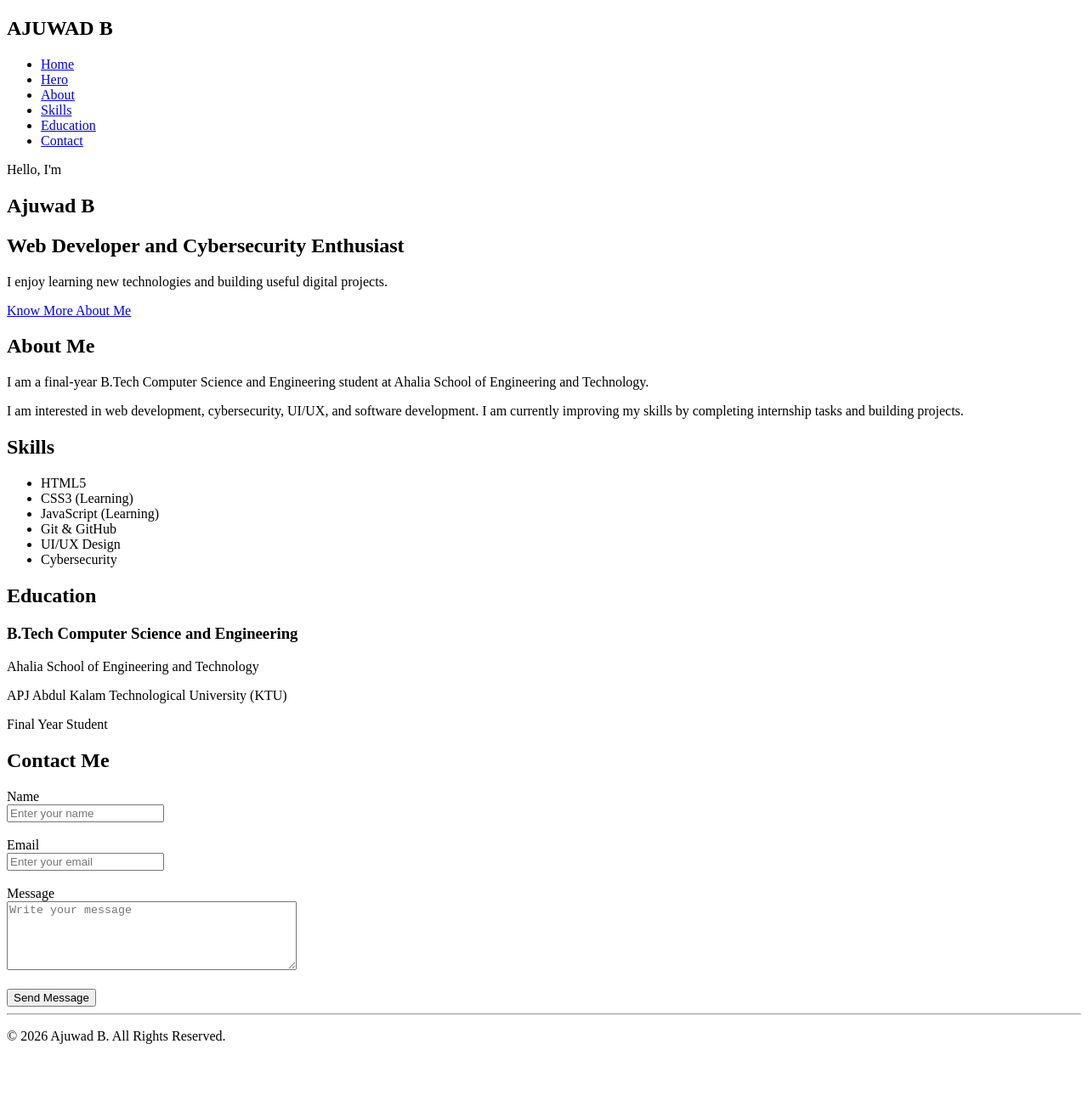
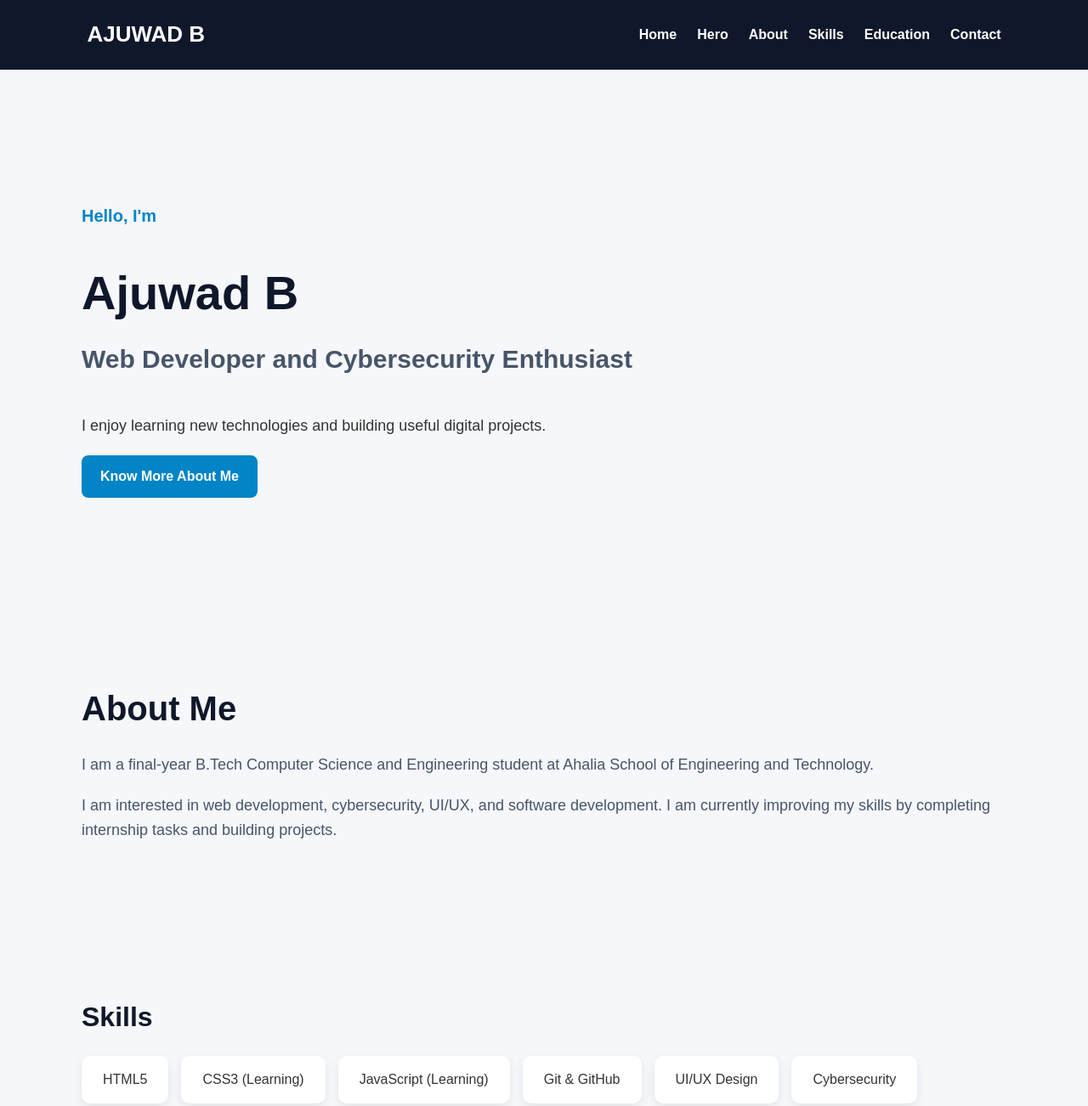
Before and after one commit to ajuwad/Codomax-Internship-Web-Development, a plain HTML site: page index.html in a window 1280 px wide. Shown: the top 1302 px of the page at 85% size. Before the commit the page ends 1245 px from the top, so only its background shows below. Drawn offline with Linux system fonts and the light colour scheme.

Commit message:
Day 4: Styled portfolio with typography colors spacing buttons and layout

```diff
--- a/index.html
+++ b/index.html
@@ -5,6 +5,8 @@
     <meta charset="UTF-8">
     <meta name="viewport" content="width=device-width, initial-scale=1.0">
     <title>Ajuwad Portfolio</title>
+
+    <link rel="stylesheet" href="style.css">
 </head>
 
 <body>
--- a/style.css
+++ b/style.css
@@ -0,0 +1,285 @@
+* {
+    margin: 0;
+    padding: 0;
+    box-sizing: border-box;
+}
+
+body {
+    font-family: Arial, sans-serif;
+    line-height: 1.6;
+    background-color: #f4f7fb;
+    color: #1f2937;
+}
+header {
+    background-color: #0f172a;
+    color: white;
+    padding: 20px 8%;
+}
+
+nav {
+    display: flex;
+    justify-content: space-between;
+    align-items: center;
+}
+
+nav h2 {
+    font-size: 26px;
+}
+
+nav ul {
+    display: flex;
+    gap: 24px;
+    list-style: none;
+}
+
+nav a {
+    color: white;
+    text-decoration: none;
+    font-weight: bold;
+}
+
+nav a:hover {
+    color: #38bdf8;
+}
+main {
+    width: 85%;
+    max-width: 1100px;
+    margin: auto;
+}
+
+section {
+    padding: 70px 0;
+}
+
+section h2 {
+    font-size: 32px;
+    margin-bottom: 20px;
+    color: #0f172a;
+}
+#hero {
+    min-height: 80vh;
+    display: flex;
+    flex-direction: column;
+    justify-content: center;
+}
+
+#hero p:first-child {
+    font-size: 20px;
+    color: #0284c7;
+    font-weight: bold;
+}
+
+#hero h1 {
+    font-size: 56px;
+    margin: 10px 0;
+    color: #0f172a;
+}
+
+#hero h2 {
+    font-size: 30px;
+    color: #475569;
+}
+
+#hero p {
+    max-width: 650px;
+    margin: 20px 0;
+    font-size: 18px;
+}
+
+#hero a {
+    display: inline-block;
+    width: fit-content;
+    padding: 12px 22px;
+    background-color: #0284c7;
+    color: white;
+    text-decoration: none;
+    border-radius: 8px;
+    font-weight: bold;
+}
+
+#hero a:hover {
+    background-color: #0369a1;
+}
+#skills ul {
+    display: flex;
+    flex-wrap: wrap;
+    gap: 15px;
+    list-style: none;
+}
+
+#skills li {
+    background-color: white;
+    padding: 12px 20px;
+    border-radius: 8px;
+    box-shadow: 0 4px 12px rgba(0, 0, 0, 0.08);
+}
+
+#education {
+    background-color: white;
+    padding: 40px;
+    border-radius: 12px;
+    box-shadow: 0 6px 18px rgba(0, 0, 0, 0.08);
+}
+form {
+    max-width: 600px;
+}
+
+label {
+    font-weight: bold;
+}
+
+input,
+textarea {
+    width: 100%;
+    padding: 12px;
+    margin-top: 8px;
+    border: 1px solid #cbd5e1;
+    border-radius: 8px;
+    font-size: 16px;
+}
+
+textarea {
+    resize: vertical;
+}
+
+button {
+    padding: 12px 22px;
+    background-color: #0284c7;
+    color: white;
+    border: none;
+    border-radius: 8px;
+    font-size: 16px;
+    font-weight: bold;
+    cursor: pointer;
+}
+
+button:hover {
+    background-color: #0369a1;
+}
+footer {
+    margin-top: 60px;
+    padding: 25px;
+    text-align: center;
+    background-color: #0f172a;
+    color: white;
+}
+
+footer hr {
+    display: none;
+}
+@media (max-width: 768px) {
+    nav {
+        flex-direction: column;
+        gap: 15px;
+    }
+
+    nav ul {
+        flex-wrap: wrap;
+        justify-content: center;
+    }
+
+    #hero h1 {
+        font-size: 40px;
+    }
+
+    #hero h2 {
+        font-size: 24px;
+    }
+
+    main {
+        width: 90%;
+    }
+}
+* {
+    margin: 0;
+    padding: 0;
+    box-sizing: border-box;
+}
+
+body {
+    font-family: Arial, sans-serif;
+    background-color: #f5f7fa;
+    color: #333;
+    line-height: 1.6;
+}
+#about {
+    padding: 80px 0;
+}
+
+#about h2 {
+    font-size: 40px;
+    color: #0f172a;
+    margin-bottom: 20px;
+}
+
+#about p {
+    font-size: 18px;
+    margin-bottom: 20px;
+    color: #475569;
+}
+#skills {
+    padding: 80px 0;
+}
+
+#skills ul {
+    display: flex;
+    flex-wrap: wrap;
+    gap: 15px;
+    list-style: none;
+}
+
+#skills li {
+    background: white;
+    padding: 15px 25px;
+    border-radius: 10px;
+    box-shadow: 0 4px 12px rgba(0,0,0,.08);
+}
+#education {
+    padding: 80px 0;
+}
+
+#education h2 {
+    margin-bottom: 20px;
+}
+
+#education p {
+    font-size: 18px;
+    color: #555;
+}
+#contact {
+    padding: 80px 0;
+}
+
+form {
+    max-width: 600px;
+}
+
+input,
+textarea {
+    width: 100%;
+    padding: 14px;
+    margin: 10px 0 20px;
+    border: 1px solid #ddd;
+    border-radius: 8px;
+    font-size: 16px;
+}
+
+button {
+    background: #0ea5e9;
+    color: white;
+    padding: 14px 30px;
+    border: none;
+    border-radius: 8px;
+    cursor: pointer;
+    font-size: 16px;
+}
+
+button:hover {
+    background: #0284c7;
+}footer {
+    background: #0f172a;
+    color: white;
+    text-align: center;
+    padding: 30px;
+    margin-top: 80px;
+}
```
